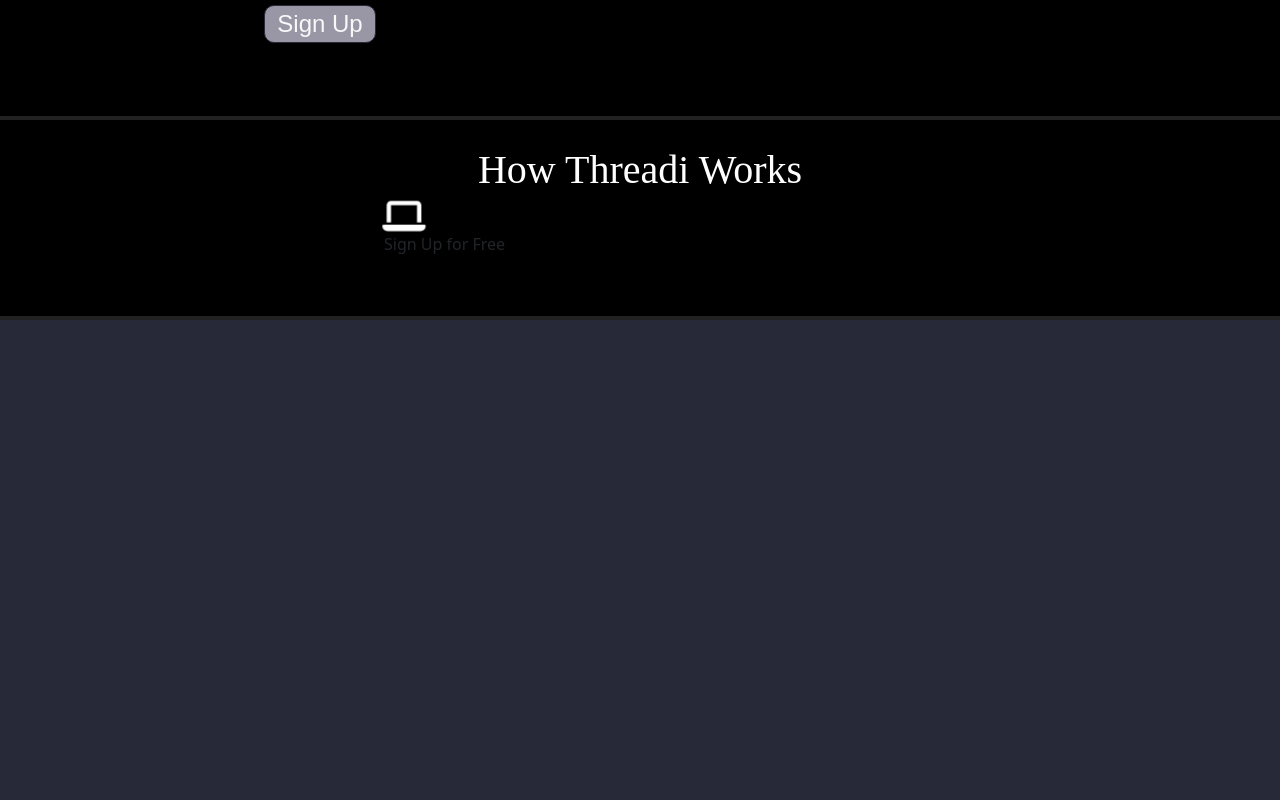
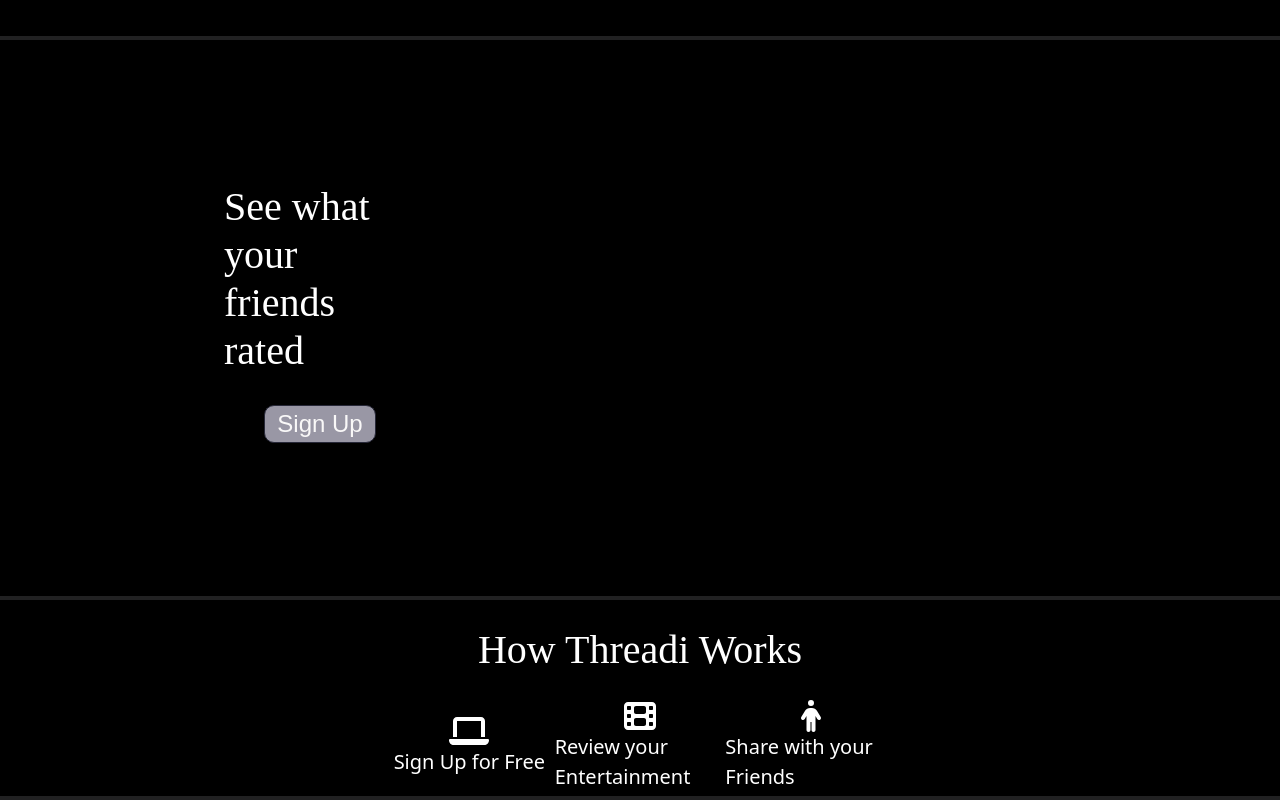
Before and after one commit to Jamesgit22/Threadi, a React (Create React App) app in the folder client/: page / in a window 1280 px wide. Shown: the part 1134-1934 px from the top of the page. Before the commit the page ends 1454 px from the top, so only its background shows below. Built offline with nearby package versions, Linux system fonts and the light colour scheme; no server answers; a web font is replaced by a local one.

Commit message:
set up homepage

```diff
--- a/client/src/components/home/Home.css
+++ b/client/src/components/home/Home.css
@@ -5,8 +5,8 @@
 .top {
   display: grid;
   grid-template-columns: repeat(2, 1fr);
-  background-color: black;
-  height: 50vh;
+  background-color: rgb(0, 0, 0);
+  height: 70vh;
   border-bottom: 4px solid #212122;
 }
 
@@ -58,7 +58,7 @@
   position: static;
   box-shadow: 1px 40px 10px rgba(0, 0, 0, 0.3);
   width: 100%;
-  height: 50vh;
+  height: 70vh;
   object-fit: cover;
   object-position: top;
   transition: all 0.2s ease-in-out;
@@ -86,7 +86,7 @@
   display: grid;
   grid-template-columns: repeat(2, 1fr);
   background-color: black;
-  height: 50vh;
+  height: 70vh;
   border-bottom: 4px solid #212122;
 }
 
@@ -102,7 +102,7 @@
   position: static;
   box-shadow: 1px 40px 10px rgba(0, 0, 0, 0.3);
   width: 100%;
-  height: 50vh;
+  height: 70vh;
   object-fit: cover;
   object-position: top;
   transition: all 0.2s ease-in-out;
@@ -149,7 +149,7 @@
   display: grid;
   grid-template-columns: repeat(2, 1fr);
   background-color: black;
-  height: 50vh;
+  height: 70vh;
   border-bottom: 4px solid #212122;
 }
 
@@ -167,7 +167,7 @@
   position: static;
   box-shadow: 1px 40px 10px rgba(0, 0, 0, 0.3);
   width: 100%;
-  height: 50vh;
+  height: 70vh;
   object-fit: cover;
   object-position: top;
   transition: all 0.2s ease-in-out;
@@ -233,4 +233,24 @@
   padding-top: 20px;
 }
 
-.computerSymbol{}
+.howSectionContainer {
+  display: grid;
+  grid-template-columns: repeat(3, 1fr)
+}
+
+.howsignUpContainer {
+  padding-top: 20px;
+  display: flex;
+  flex-direction: column;
+  justify-content: center;
+  align-items: center;
+}
+
+.howsignUpText{
+  color: white;
+  font-size: 20px;
+}
+
+.computerSymbol{
+
+}
--- a/client/src/components/home/Home.jsx
+++ b/client/src/components/home/Home.jsx
@@ -1,8 +1,10 @@
 import React, { useEffect, useState } from "react";
 import SignUpModal from "../signupmodal/Signupmodal";
 import "./Home.css";
-import { FontAwesomeIcon } from '@fortawesome/react-fontawesome';
-import { faLaptop } from '@fortawesome/free-solid-svg-icons';
+import { FontAwesomeIcon } from "@fortawesome/react-fontawesome";
+import { faLaptop } from "@fortawesome/free-solid-svg-icons";
+import { faFilm } from "@fortawesome/free-solid-svg-icons";
+import { faPerson } from "@fortawesome/free-solid-svg-icons";
 
 const Home = () => {
   const [moviePosters, setMoviePosters] = useState([]);
@@ -94,15 +96,34 @@ const Home = () => {
       {isModalOpen && <SignUpModal closeModal={closeModal} />}
       <div className="howSection">
         <div className="howSectionTitle">How Threadi Works</div>
-        <div>
-        <FontAwesomeIcon icon={faLaptop} className="computerSymbol" beat size="2xl" style={{color: "#ffffff",}} />
-        <div>Sign Up for Free</div>
-        </div>
-        <div>
-
-        </div>
-        <div>
-
+        <div className="howSectionContainer">
+          <div className="howsignUpContainer">
+            <FontAwesomeIcon
+              icon={faLaptop}
+              className="computerSymbol"
+              size="2xl"
+              style={{ color: "#ffffff" }}
+            />
+            <div className="howsignUpText">Sign Up for Free</div>
+          </div>
+          <div className="howsignUpContainer">
+            <FontAwesomeIcon
+              icon={faFilm}
+              className="computerSymbol"
+              size="2xl"
+              style={{ color: "#ffffff" }}
+            />
+            <div className="howsignUpText">Review your Entertainment</div>
+          </div>
+          <div className="howsignUpContainer">
+            <FontAwesomeIcon
+              icon={faPerson}
+              className="computerSymbol"
+              size="2xl"
+              style={{ color: "#ffffff" }}
+            />
+            <div className="howsignUpText">Share with your Friends</div>
+          </div>
         </div>
       </div>
     </div>
--- a/client/src/components/nav/Nav.css
+++ b/client/src/components/nav/Nav.css
@@ -1,5 +1,5 @@
 nav {
-  background-color: #212122;
+  background-color: #202020;
   width: 100%;
   box-shadow: 0px 0px 5px black;
   display: flex;
```
